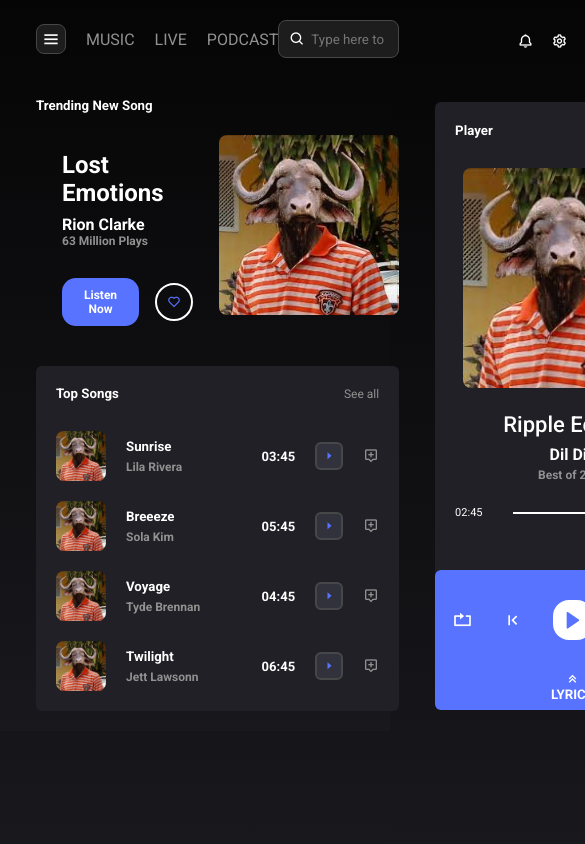
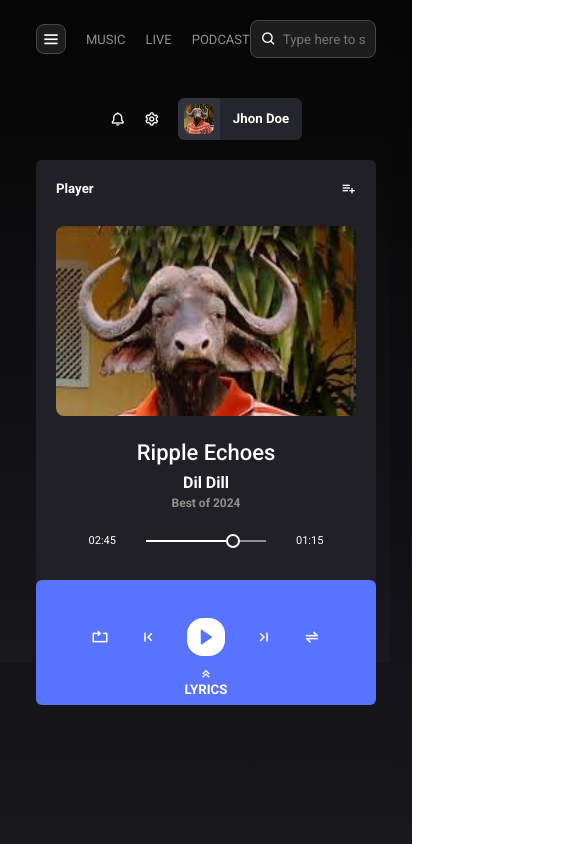
Before and after one commit to nipunnishamaheeka/Music-Player-Web-With-Html, a plain HTML site: page index.html in a window 390 px wide. Shown: the top 844 px of the page, 585 px wide, since content can reach past the window. Drawn offline with nearby package versions, Linux system fonts and the light colour scheme.

Commit message:
responscive

```diff
--- a/assets/style.css
+++ b/assets/style.css
@@ -62,8 +62,7 @@ body{
 
 }
 
-.container .sidebar .logo:hover a,
-.container .sidebar .logo:hover > i,
+.container .sidebar .logo a:hover,
 .container .sidebar .menu ul li:hover a,
 .container .sidebar .menu ul li:hover i,
 .container main header .nav-links a:hover{
@@ -536,7 +535,7 @@ body{
 
 .container main header .nav-links button,
 .container .sidebar .logo button{
-    display: flex;
+    display: none;
     align-items: center;
     justify-content: center;
     background-color: #1d1d1d;
@@ -656,6 +655,77 @@ body{
        position: absolute;
        left: -100%;
     }
+    .container .sidebar .playing{
+        display: none;
+    }
+    .container main header .nav-links a{
+        font-size: 13px;
+    }
+    .container main header .search{
+        width: 38px;
+    }
+   .container main header .search input{
+    display: none;
+   }
+   .container main .trending img{
+    width: 120px;
+    height: 100px;
+    margin-top: 66px;
+   }
 
+   .container main .playlist {
+    margin-top: 40px;
+   }
+    .container .right-section .music-player{
+        height: 87%;
+    }
+    .container .right-section .music-player .song-info img{
+        width: 180px;
+        height: 180px;
+    }
+    .container .right-section .music-player .player-actions .buttons{
+        margin-top: 38px;
 
+    }
+    .container .right-section .music-player .player-actions .buttons i{
+        font-size: 18px;
+    }
+        .container main header .nav-links button,
+        .container .sidebar .logo button{
+            display: flex;
+        }
 }
+
+@media screen and (max-width: 768px) {
+
+    .container{
+        grid-template-columns: 1fr;
+    }
+    .container main .trending,
+    .container main .playlist{
+        display: none;
+    }
+    .container main header .search{
+        width: 40%;
+    }
+    .container main header .search input {
+        display: block;
+    }
+    .container .right-section{
+        padding: 20px 36px;
+    }
+    .container .right-section .profile{
+        justify-content: center;
+        margin-bottom: 20px;
+    }
+    .container .right-section .music-player{
+        height: 100%;
+    }
+    .container .right-section .music-player .song-info img{
+            width: 300px;
+            height: 190px;
+    }
+    .container .right-section .music-player .buttons i{
+        font-size: 22px;
+    }
+}
```
